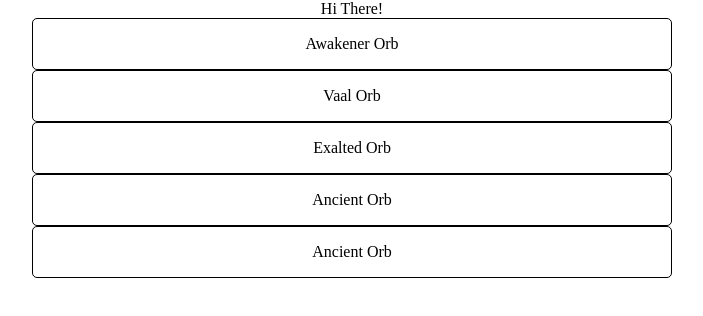
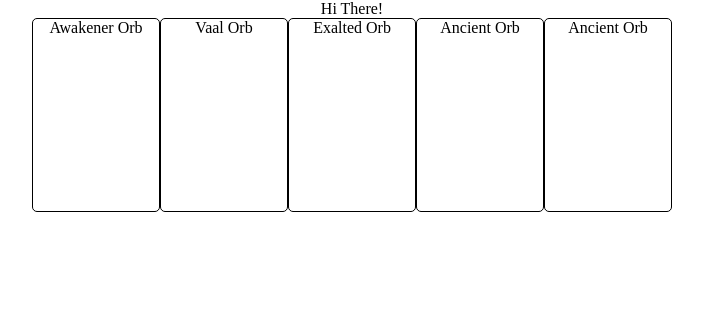
Before and after one commit to KarolisGaiv/memory-card, a React (Create React App) app: page / in a window 1280 px wide. Shown: the top 316 px of the page, without its empty margins (288-991 px from the left). Built offline with nearby package versions, Linux system fonts and the light colour scheme.

Commit message:
Fix unique key warning

```diff
--- a/src/App.js
+++ b/src/App.js
@@ -4,10 +4,11 @@ import Card from './components/Card/Card';
 
 function App() {
   const [currencyArray, setCurrencyArray] = useState([]);
+  const [userPicks, setUserPicks] = useState([]);
 
   useEffect(() => {
     generateRandomArray();
-  }, []);
+  }, [userPicks]);
 
   const dataBase = [
     'Maven Orb',
@@ -31,13 +32,20 @@ function App() {
     setCurrencyArray(randomArray);
   }
 
+  function handleClick(e) {
+    console.log(userPicks);
+    const targetCard = e.target.innerText;
+    console.log(targetCard);
+    setUserPicks((prevPicks) => [...prevPicks, targetCard]);
+    console.log(userPicks);
+  }
+
   return (
     <div className='App'>
       <header className='App-header'>Hi There!</header>
-      <main>
-        {console.log(currencyArray)}
-        {currencyArray.map((item) => {
-          return <Card name={item} key={item} />;
+      <main className='content'>
+        {currencyArray.map((item, index) => {
+          return <Card name={item} key={index} handleClick={handleClick} />;
         })}
       </main>
     </div>
--- a/src/components/Card/Card.jsx
+++ b/src/components/Card/Card.jsx
@@ -1,8 +1,8 @@
 import './card.scss';
 
-function Card({ name }) {
+function Card({ name, handleClick }) {
   return (
-    <div className='card' id={name}>
+    <div className='card' id={name} onClick={handleClick}>
       <p>{name}</p>
     </div>
   );
--- a/src/components/Card/card.scss
+++ b/src/components/Card/card.scss
@@ -1,4 +1,15 @@
+@import '../../styles/mixins/mixins';
+
 .card {
   border: 1px solid black;
   border-radius: 5px;
+  @include flex-center;
+  height: 12rem;
+  width: 10rem;
 }
+
+p {
+  height: 100%;
+  margin: 0;
+  width: 100%;
+}
--- a/src/styles/app.scss
+++ b/src/styles/app.scss
@@ -7,3 +7,7 @@ body {
   text-align: center;
   width: 80vh;
 }
+
+.content {
+  display: flex;
+}
```
